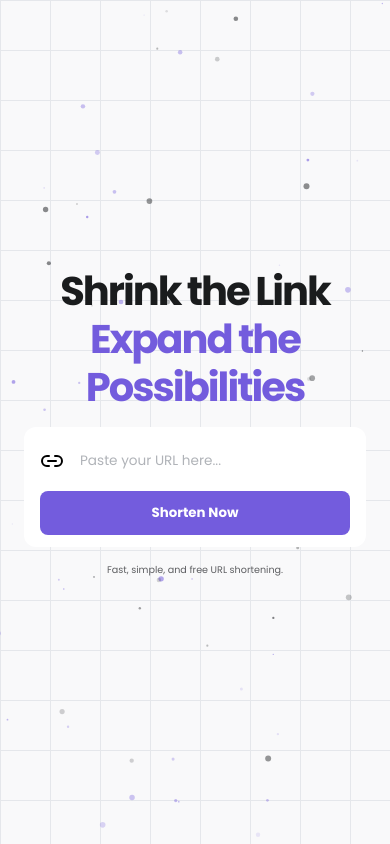
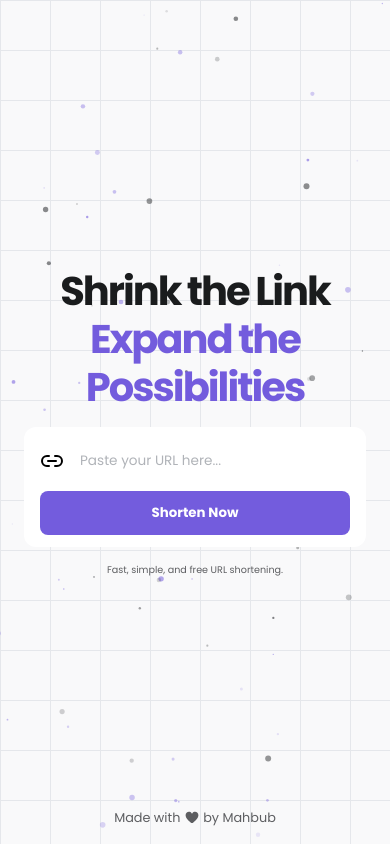
Before and after one commit to Maahhbuub/shortener-web, a React (Vite) app: page / in a window 390 px wide. Built offline with nearby package versions, Linux system fonts and the light colour scheme; no server answers.

Commit message:
feat(ziplify): add structured readme

```diff
--- a/package.json
+++ b/package.json
@@ -1,5 +1,5 @@
 {
-  "name": "shortener-web",
+  "name": "ziplify",
   "private": true,
   "version": "0.0.0",
   "type": "module",
@@ -10,6 +10,9 @@
     "preview": "vite preview"
   },
   "dependencies": {
+    "@fortawesome/fontawesome-svg-core": "^7.3.1",
+    "@fortawesome/free-solid-svg-icons": "^7.3.1",
+    "@fortawesome/react-fontawesome": "^3.5.0",
     "axios": "^1.20.0",
     "lucide-react": "^1.37.0",
     "react": "^19.2.8",
--- a/src/components/Hero.jsx
+++ b/src/components/Hero.jsx
@@ -1,6 +1,8 @@
 import styles from "./Hero.module.css"
 import { useState } from "react";
 import { Link2, Copy, Check } from 'lucide-react';
+import { FontAwesomeIcon } from '@fortawesome/react-fontawesome';
+import { faHeart } from '@fortawesome/free-solid-svg-icons';
 
 import api from "../api/api";
 import { useParticles } from "../hooks/useParticles";
@@ -99,6 +101,8 @@
 
                 <p className={styles.footer}>Fast, simple, and free URL shortening.</p>
             </div>
+
+            <div className={`${styles.owner}`}>Made with <FontAwesomeIcon icon={faHeart} /> by Mahbub</div>
         </section>
     )
 }
--- a/src/components/Hero.module.css
+++ b/src/components/Hero.module.css
@@ -202,8 +202,6 @@
     }
 }
 
-
-
 .footer {
     color: var(--subtext);
     font-size: 0.8rem;
@@ -216,3 +214,20 @@
         font-size: 0.6rem;
     }
 }
+
+.owner {
+    position: absolute;
+    bottom: 2%;
+    right: 1%;
+    color: var(--subtext);
+    font-size: 0.8rem;
+    text-align: center;
+    margin-top: 0.5rem;
+}
+
+@media (max-width: 600px) {
+    .owner {
+        left: 0;
+        right: 0;
+    }
+}
```
Also changed, not shown: 2 other files (tests, documents, lock files or other folders).
